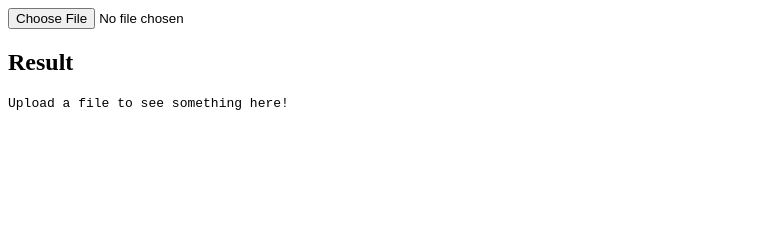
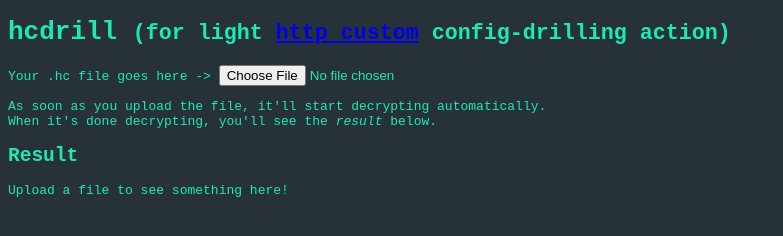
Before and after one commit to HCTools/hcdrill, a website built with Parcel: page index.html in a window 1280 px wide. Shown: the whole page, without its empty margins (0-783 px from the left). Built offline with nearby package versions, Linux system fonts and the light colour scheme.

Commit message:
made it a bit prettier

```diff
--- a/index.html
+++ b/index.html
@@ -3,13 +3,30 @@
 <head>
     <meta charset="UTF-8">
     <meta name="viewport" content="width=device-width, initial-scale=1.0">
-    <title>Document</title>
+    <title>hcdrill</title>
+
+    <link rel="stylesheet" href="style.css">
 </head>
 <body>
+    <h1>
+        hcdrill
+        <small>
+            (for light
+            <a href="https://play.google.com/store/apps/details?id=xyz.easypro.httpcustom">http custom</a>
+            config-drilling action)
+        </small>
+    </h1>
+
+    <label for="encrypted-file-selector">Your .hc file goes here -></label>
     <input type="file" id="encrypted-file-selector">
 
+    <p>
+        As soon as you upload the file, it'll start decrypting automatically.<br>
+        When it's done decrypting, you'll see the <i>result</i> below.
+    </p>
+
     <h2>Result</h2>
-    <code id="decryption-result" style="display: block; max-width: 50em;">
+    <code id="decryption-result">
         Upload a file to see something here!
     </code>
 
--- a/src/index.ts
+++ b/src/index.ts
@@ -1,6 +1,5 @@
 import deobfuscate from './deobfuscate';
 import decrypt from './decrypt';
-import { enc } from 'crypto-js';
 
 const fileSelector = document.getElementById('encrypted-file-selector');
 const resultBox = document.getElementById('decryption-result');
@@ -67,8 +66,10 @@ async function readAndDecryptFile(file: File) {
         },
     noDice);
 
+    // if NONE of the keys worked
     if(decryptedContents === noDice) {
-        throw new Error('No key was able to decrypt the file. Perhaps you have a file that is not supported.');
+        // error out
+        throw new Error('Decryption failed. Maybe it\'s encrypted in a way that is\'nt yet supported.');
     }
 
     return decryptedContents;
@@ -77,14 +78,17 @@ async function readAndDecryptFile(file: File) {
 fileSelector.onchange = (event: Event) => {
     const target = event.target as HTMLInputElement;
 
-    resultBox.style.color = 'black';
+    resultBox.style.color = 'var(--foreground)';
 
+    // decrypt the file
     readAndDecryptFile(target.files[0])
         .then((contents: string) => resultBox.innerText = contents)
         .catch((err: Error) => {
-            resultBox.style.color = 'red';
+            // show the error
+            resultBox.style.color = 'var(--foreground-error)';
             resultBox.innerText = err.message;
         });
 
+    // show the decrypting... text
     resultBox.innerText = 'Decrypting...';
 }
--- /dev/null
+++ b/style.css
@@ -0,0 +1,25 @@
+body {
+    --foreground: #1DE9B6;
+    --foreground-error: #FF1744;
+
+    background: #263238;
+    color: var(--foreground);
+
+    font-family: monospace;
+}
+
+a:visited {
+    color: #AA00FF;
+}
+
+#decryption-result {
+    display: block;
+    max-width: 50vw;
+    overflow-wrap: break-word;
+}
+
+@media(max-width: 1024px) {
+    #decryption-result {
+        max-width: unset;
+    }
+}
```
